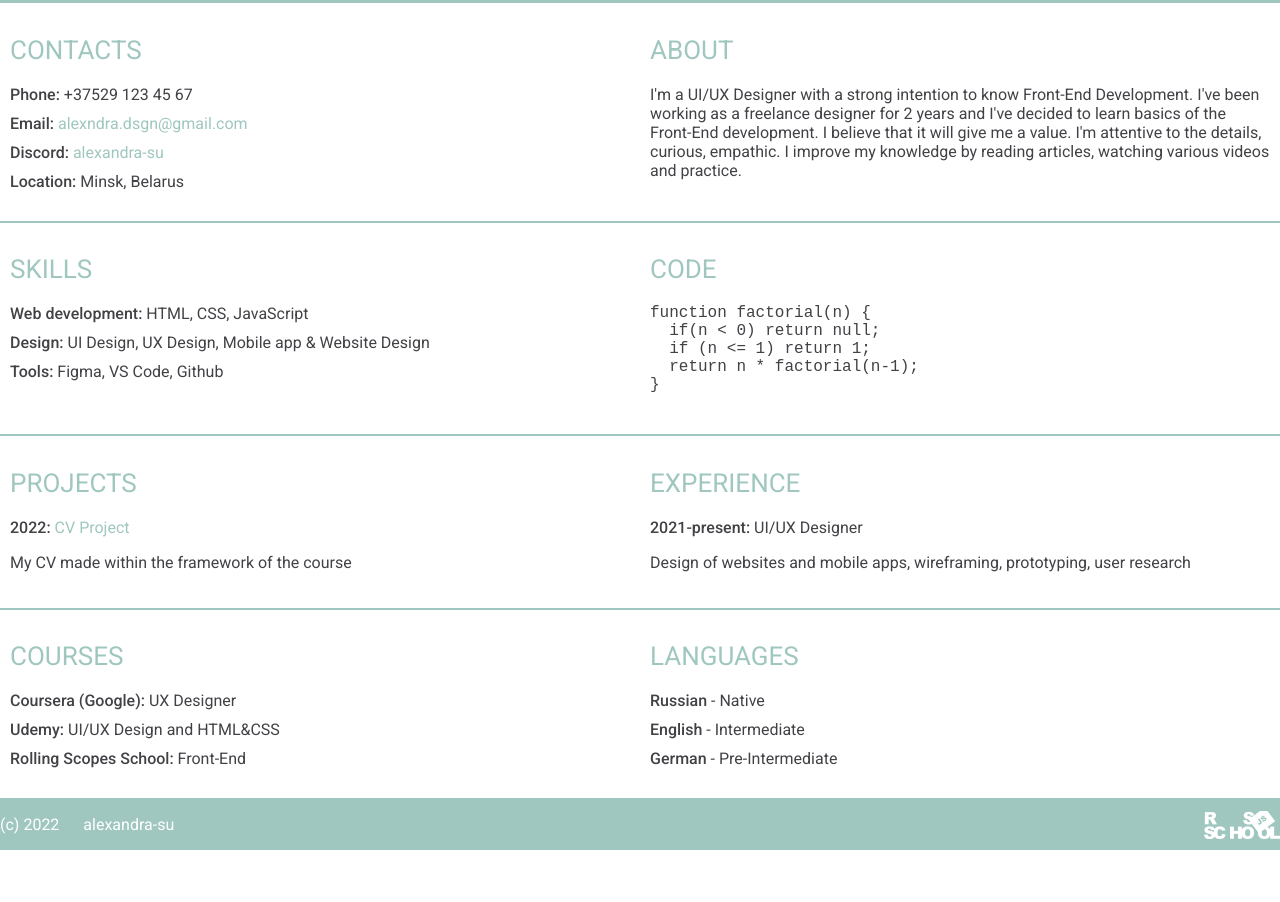
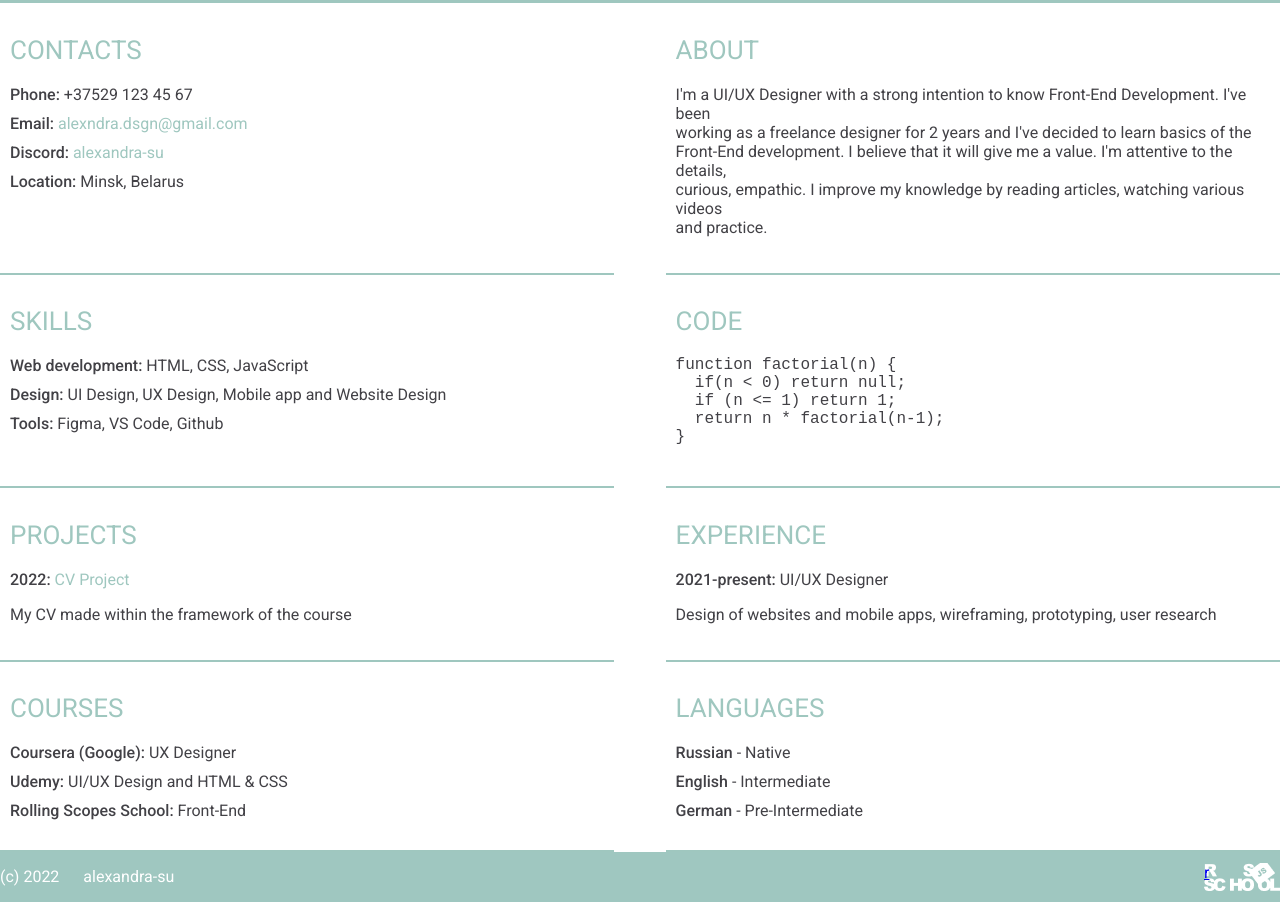
Before and after one commit to alexandra-su/rsschool-cv, a plain HTML site: page index.html in a window 1280 px wide. Shown: the part 317-1219 px from the top of the page. Before the commit the page ends 1167 px from the top, so only its background shows below. Drawn offline with Linux system fonts and the light colour scheme.

Commit message:
feat: update index file

```diff
--- a/index.html
+++ b/index.html
@@ -25,7 +25,6 @@
         </nav>
       </div>
     </header>
-
     <main class="main">
         <div class="container main-container">
          <section class="section section-profile" id="profile">
@@ -35,7 +34,8 @@
                 <h3 class="section-subtitle">Junior Front-End Developer | UI/UX Designer</h3>
             </div>
         </section>
-    <section class="section" id="contacts">
+    <div class="wrapper">
+        <section class="section" id="contacts">
         <h2 class="section-title">Contacts</h2>
         <ul class="section-list">
             <li class="section-item"><span>Phone:</span> +37529 123 45 67</li>
@@ -46,15 +46,13 @@
     </section>
    <section class="section" id="about">
         <h2 class="section-title">About</h2>
-        <p>
-            I'm a UI/UX Designer with a strong intention to know Front-End Development. I've been<br> working as a freelance designer for 2 years and I've decided to learn basics of the<br> Front-End development. I believe that it will give me a value. I'm attentive to the details,<br> curious, empathic. I improve my knowledge by reading articles, watching various videos<br> and practice.
-        </p>
+        <p>I'm a UI/UX Designer with a strong intention to know Front-End Development. I've been<br> working as a freelance designer for 2 years and I've decided to learn basics of the<br> Front-End development. I believe that it will give me a value. I'm attentive to the details,<br> curious, empathic. I improve my knowledge by reading articles, watching various videos<br> and practice.</p>
    </section>
    <section class="section" id="skills">
     <h2 class="section-title">Skills</h2>
     <ul class="section-list">
         <li class="section-item"><span>Web development:</span> HTML, CSS, JavaScript</li>
-        <li class="section-item"><span>Design:</span> UI Design, UX Design, Mobile app & Website Design</li>
+        <li class="section-item"><span>Design:</span> UI Design, UX Design, Mobile app and Website Design</li>
         <li class="section-item"><span>Tools:</span> Figma, VS Code, Github</li>
     </ul>
     </section>
@@ -84,7 +82,7 @@
         <h2 class="section-title">Courses</h2>
         <ul class="section-list">
             <li class="section-item"><span>Coursera (Google):</span> UX Designer</li>
-            <li class="section-item"><span>Udemy:</span> UI/UX Design and HTML&CSS</li>
+            <li class="section-item"><span>Udemy:</span> UI/UX Design and HTML &amp CSS</li>
             <li class="section-item"><span>Rolling Scopes School:</span> Front-End</li>
         </ul>
         </section>
@@ -97,11 +95,12 @@
             </ul>
      </section>
     </div>
+    </div>
     </main>
     <footer class="footer">
             <div class="container footer-container">
               <div>(c) 2022 <a href="https://github.com/alexandra-su" class="github nav-link">alexandra-su</a></div>
-              <a href="https://rs.school/js/" class="rss"></a>
+              <a href="https://rs.school/js/" class="rss">r</a>
             </div>
     </footer>
 </body>
--- a/style.css
+++ b/style.css
@@ -61,8 +61,15 @@ body {
     justify-content: space-between;
 }
 
+.wrapper {
+    display: flex;
+    flex-wrap: wrap;
+    justify-content: space-between;
+    column-gap: 4px;
+}
+
 .section {
-    width: 50%;
+    width: 48%;
     padding: 10px;
     padding-bottom: 20px;
     border-bottom: 2px solid #9FC7BF;
```
